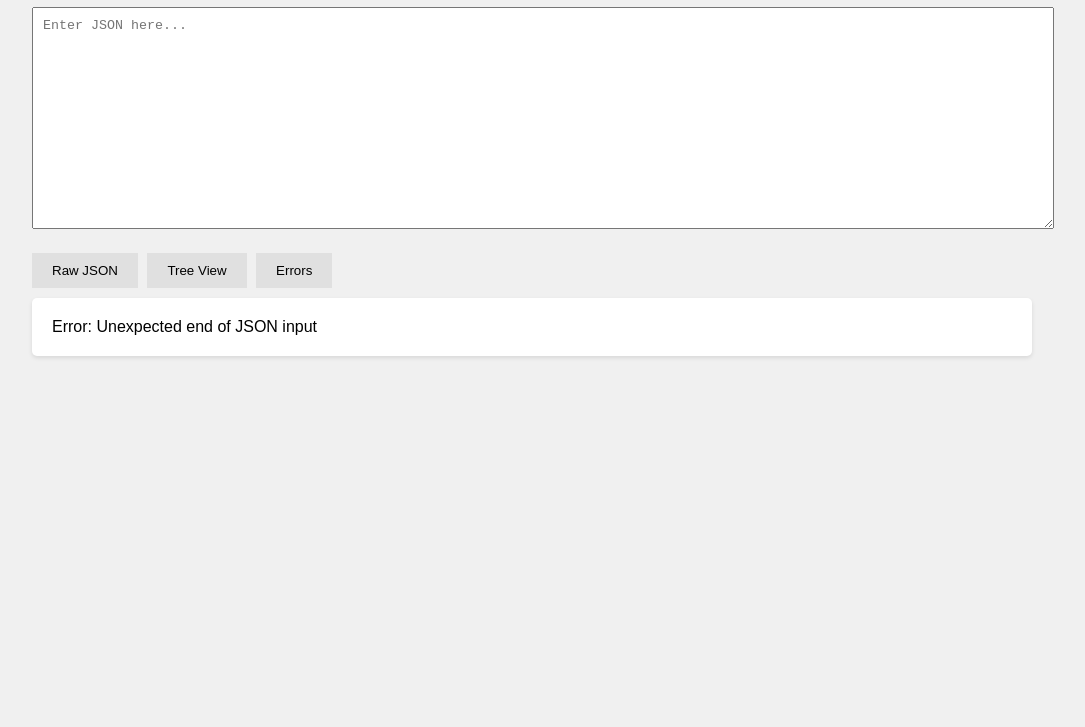
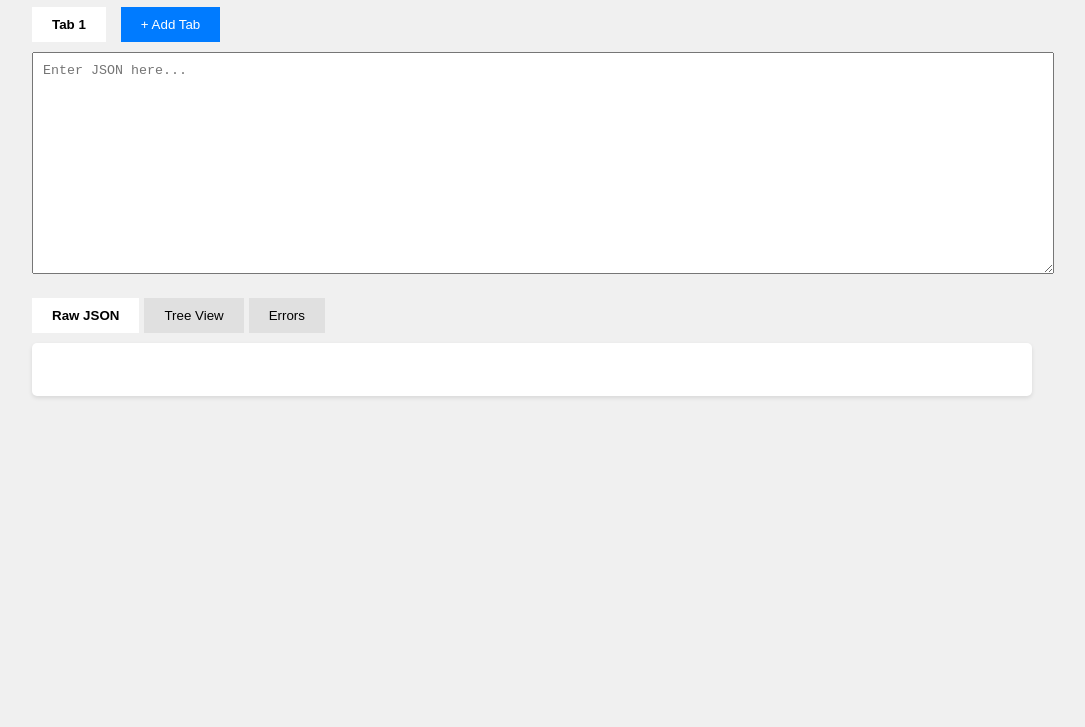
Before and after one commit to shravan20/jsonp, a plain HTML site: page index.html in a window 1280 px wide. Shown: the part 73-800 px from the top of the page, without its empty margins (108-1193 px from the left). Drawn offline with Linux system fonts and the light colour scheme.

Commit message:
feat: add tabs (#1)

```diff
--- a/index.html
+++ b/index.html
@@ -3,7 +3,7 @@
 <head>
     <meta charset="UTF-8">
     <meta name="viewport" content="width=device-width, initial-scale=1.0">
-    <title>JSON Previewer</title>
+    <title>JSON Preview with Multiple Tabs</title>
     <style>
         body {
             font-family: Arial, sans-serif;
@@ -17,6 +17,7 @@
         }
 
         .tabs {
+            display: flex;
             margin-bottom: 10px;
         }
 
@@ -33,7 +34,15 @@
             font-weight: bold;
         }
 
-        #json-input {
+        .json-tab-content {
+            display: none;
+        }
+
+        .json-tab-content.active {
+            display: block;
+        }
+
+        textarea {
             width: 100%;
             height: 200px;
             padding: 10px;
@@ -51,11 +60,6 @@
 
         .preview-section.active {
             display: block;
-        }
-
-        #raw-json {
-            white-space: pre-wrap;
-            font-family: monospace;
         }
 
         .tree-node {
@@ -87,46 +91,133 @@
             color: red;
             font-weight: bold;
         }
+
+        .add-tab-button {
+            padding: 10px 20px;
+            background-color: #007bff;
+            color: white;
+            border: none;
+            cursor: pointer;
+            margin-left: 10px;
+        }
+
+        .add-tab-button:hover {
+            background-color: #0056b3;
+        }
     </style>
 </head>
 <body>
     <div class="container">
-        <h1>JSON Preview</h1>
+        <h1>JSON Preview with Multiple Tabs</h1>
 
-        <textarea id="json-input" placeholder="Enter JSON here..."></textarea>
-
-        <div class="tabs">
-            <button class="tab-button active" onclick="showTab('raw')">Raw JSON</button>
-            <button class="tab-button" onclick="showTab('tree')">Tree View</button>
-            <button class="tab-button" onclick="showTab('error')">Errors</button>
+        <div class="tabs" id="tabs-container">
+            <button class="tab-button active" data-tab="tab1">Tab 1</button>
+            <button class="add-tab-button" onclick="addTab()">+ Add Tab</button>
         </div>
 
-        <div id="raw-preview" class="preview-section active">
-            <pre id="raw-json"></pre>
-        </div>
+        <div id="tab1" class="json-tab-content active">
+            <textarea class="json-input" placeholder="Enter JSON here..."></textarea>
 
-        <div id="tree-preview" class="preview-section">
-            <div id="tree-view"></div>
-        </div>
+            <div class="tabs">
+                <button class="tab-button active" onclick="showPreviewTab('tab1', 'raw')">Raw JSON</button>
+                <button class="tab-button" onclick="showPreviewTab('tab1', 'tree')">Tree View</button>
+                <button class="tab-button" onclick="showPreviewTab('tab1', 'error')">Errors</button>
+            </div>
 
-        <div id="error-preview" class="preview-section">
-            <div id="error-message"></div>
+            <div id="tab1-raw-preview" class="preview-section active">
+                <pre class="raw-json"></pre>
+            </div>
+
+            <div id="tab1-tree-preview" class="preview-section">
+                <div class="tree-view"></div>
+            </div>
+
+            <div id="tab1-error-preview" class="preview-section">
+                <div class="error-message"></div>
+            </div>
         </div>
     </div>
 
     <script>
-        function showTab(tabName) {
-            // Tab buttons
-            document.querySelectorAll('.tab-button').forEach(button => {
-                button.classList.toggle('active', button.textContent.includes(tabName));
+        let tabCount = 1;
+
+        // Function to add a new tab
+        function addTab() {
+            tabCount++;
+            const tabId = `tab${tabCount}`;
+
+            // Add tab button
+            const tabButton = document.createElement('button');
+            tabButton.className = 'tab-button';
+            tabButton.textContent = `Tab ${tabCount}`;
+            tabButton.setAttribute('data-tab', tabId);
+            tabButton.onclick = () => switchTab(tabId);
+            document.getElementById('tabs-container').insertBefore(tabButton, document.querySelector('.add-tab-button'));
+
+            // Add tab content
+            const tabContent = document.createElement('div');
+            tabContent.id = tabId;
+            tabContent.className = 'json-tab-content';
+            tabContent.innerHTML = `
+                <textarea class="json-input" placeholder="Enter JSON here..."></textarea>
+
+                <div class="tabs">
+                    <button class="tab-button active" onclick="showPreviewTab('${tabId}', 'raw')">Raw JSON</button>
+                    <button class="tab-button" onclick="showPreviewTab('${tabId}', 'tree')">Tree View</button>
+                    <button class="tab-button" onclick="showPreviewTab('${tabId}', 'error')">Errors</button>
+                </div>
+
+                <div id="${tabId}-raw-preview" class="preview-section active">
+                    <pre class="raw-json"></pre>
+                </div>
+
+                <div id="${tabId}-tree-preview" class="preview-section">
+                    <div class="tree-view"></div>
+                </div>
+
+                <div id="${tabId}-error-preview" class="preview-section">
+                    <div class="error-message"></div>
+                </div>
+            `;
+            document.querySelector('.container').appendChild(tabContent);
+
+            // Add event listener for JSON input
+            tabContent.querySelector('.json-input').addEventListener('input', () => updatePreview(tabId));
+
+            // Switch to the new tab
+            switchTab(tabId);
+        }
+
+        // Function to switch between tabs
+        function switchTab(tabId) {
+            // Hide all tab contents
+            document.querySelectorAll('.json-tab-content').forEach(tab => {
+                tab.classList.remove('active');
             });
 
-            // Tab content
-            document.querySelectorAll('.preview-section').forEach(section => {
-                section.classList.toggle('active', section.id === `${tabName}-preview`);
+            // Show the selected tab content
+            document.getElementById(tabId).classList.add('active');
+
+            // Update tab buttons
+            document.querySelectorAll('.tab-button').forEach(button => {
+                button.classList.toggle('active', button.getAttribute('data-tab') === tabId);
             });
         }
 
+        // Function to show the preview tab (Raw, Tree, Error)
+        function showPreviewTab(tabId, previewType) {
+            const previewSections = document.querySelectorAll(`#${tabId} .preview-section`);
+            previewSections.forEach(section => {
+                section.classList.toggle('active', section.id === `${tabId}-${previewType}-preview`);
+            });
+
+            // Update tab buttons
+            document.querySelectorAll(`#${tabId} .tab-button`).forEach(button => {
+                button.classList.toggle('active', button.textContent.includes(previewType));
+            });
+        }
+
+        // Function to create a tree view
         function createTreeView(data, parentElement) {
             parentElement.innerHTML = '';
 
@@ -171,28 +262,26 @@
             processNode(data, parentElement);
         }
 
-        function updatePreview() {
-            const input = document.getElementById('json-input').value;
-            const rawPreview = document.getElementById('raw-json');
-            const errorMessage = document.getElementById('error-message');
+        // Function to update the preview
+        function updatePreview(tabId) {
+            const input = document.querySelector(`#${tabId} .json-input`).value;
+            const rawPreview = document.querySelector(`#${tabId} .raw-json`);
+            const errorMessage = document.querySelector(`#${tabId} .error-message`);
 
             try {
                 const parsed = JSON.parse(input);
                 rawPreview.textContent = JSON.stringify(parsed, null, 2);
-                createTreeView(parsed, document.getElementById('tree-view'));
+                createTreeView(parsed, document.querySelector(`#${tabId} .tree-view`));
                 errorMessage.textContent = '';
-                showTab('raw');
+                showPreviewTab(tabId, 'raw');
             } catch (e) {
                 errorMessage.textContent = `Error: ${e.message}`;
-                showTab('error');
+                showPreviewTab(tabId, 'error');
             }
         }
 
-        // Event listeners
-        document.getElementById('json-input').addEventListener('input', updatePreview);
-
-        // Initial preview
-        updatePreview();
+        // Add event listener for the first tab
+        document.querySelector('#tab1 .json-input').addEventListener('input', () => updatePreview('tab1'));
     </script>
 </body>
 </html>
```
